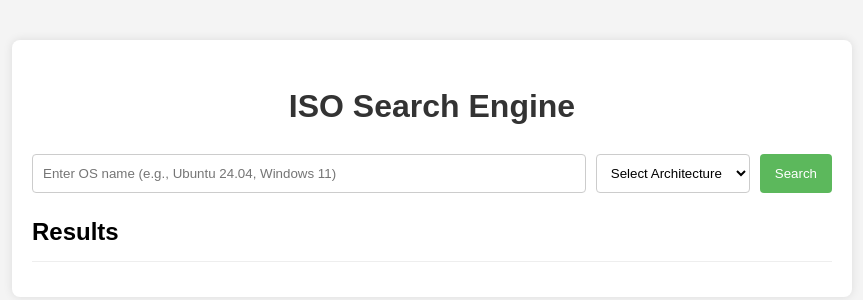
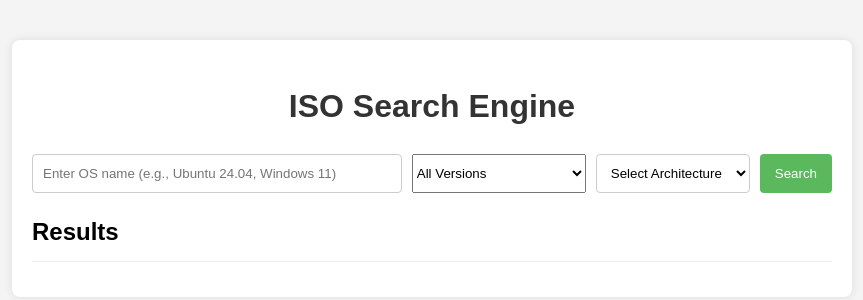
Before and after one commit to Atx-Guy/universal-projects, a plain HTML site: page github/iso-search-engine-app/templates/index.html in a window 1280 px wide. Shown: the whole page, without its empty margins (208-1071 px from the left). Drawn offline with Linux system fonts and the light colour scheme.

Commit message:
Auto-sync: Files changed on 2025-05-04 22:57:01

```diff
--- a/github/iso-search-engine-app/templates/index.html
+++ b/github/iso-search-engine-app/templates/index.html
@@ -12,6 +12,44 @@
         <form id="search-form">
             <div class="search-controls">
                 <input type="text" id="search-query" placeholder="Enter OS name (e.g., Ubuntu 24.04, Windows 11)" required>
+
+                <select id="version-filter">
+                    <option value="" selected>All Versions</option>
+                    <!-- Ubuntu versions -->
+                    <optgroup label="Ubuntu">
+                        <option value="24.04">Ubuntu 24.04 LTS</option>
+                        <option value="23.10">Ubuntu 23.10</option>
+                        <option value="22.04">Ubuntu 22.04 LTS</option>
+                        <option value="20.04">Ubuntu 20.04 LTS</option>
+                        <option value="18.04">Ubuntu 18.04 LTS</option>
+                    </optgroup>
+                    <!-- Fedora versions -->
+                    <optgroup label="Fedora">
+                        <option value="40">Fedora 40</option>
+                        <option value="39">Fedora 39</option>
+                        <option value="38">Fedora 38</option>
+                        <option value="37">Fedora 37</option>
+                    </optgroup>
+                    <!-- Debian versions -->
+                    <optgroup label="Debian">
+                        <option value="12">Debian 12 (Bookworm)</option>
+                        <option value="11">Debian 11 (Bullseye)</option>
+                        <option value="10">Debian 10 (Buster)</option>
+                    </optgroup>
+                    <!-- Linux Mint versions -->
+                    <optgroup label="Linux Mint">
+                        <option value="21.3">Linux Mint 21.3</option>
+                        <option value="21.2">Linux Mint 21.2</option>
+                        <option value="21.1">Linux Mint 21.1</option>
+                        <option value="20.3">Linux Mint 20.3</option>
+                    </optgroup>
+                    <!-- Windows versions -->
+                    <optgroup label="Windows">
+                        <option value="11">Windows 11</option>
+                        <option value="10">Windows 10</option>
+                    </optgroup>
+                </select>
+
                 <select id="architecture-filter" required>
                     <option value="" disabled selected>Select Architecture</option>
                     <option value="x86_64">x86_64 (64-bit)</option>
```
